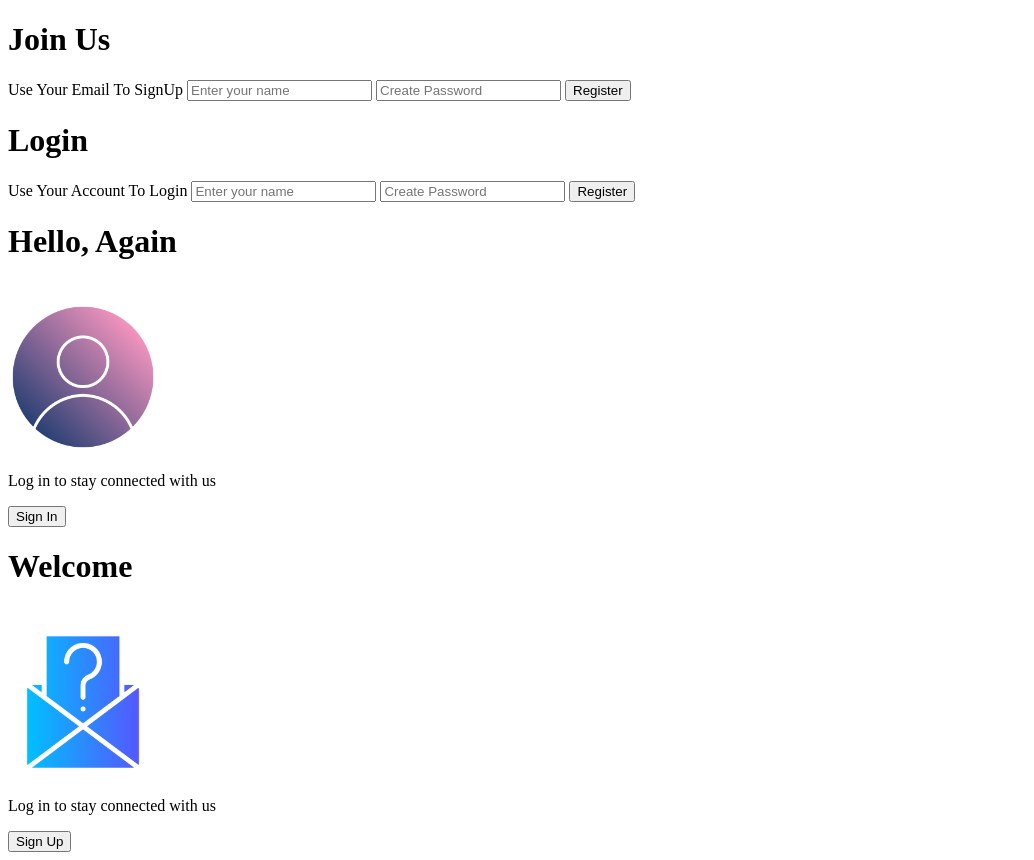
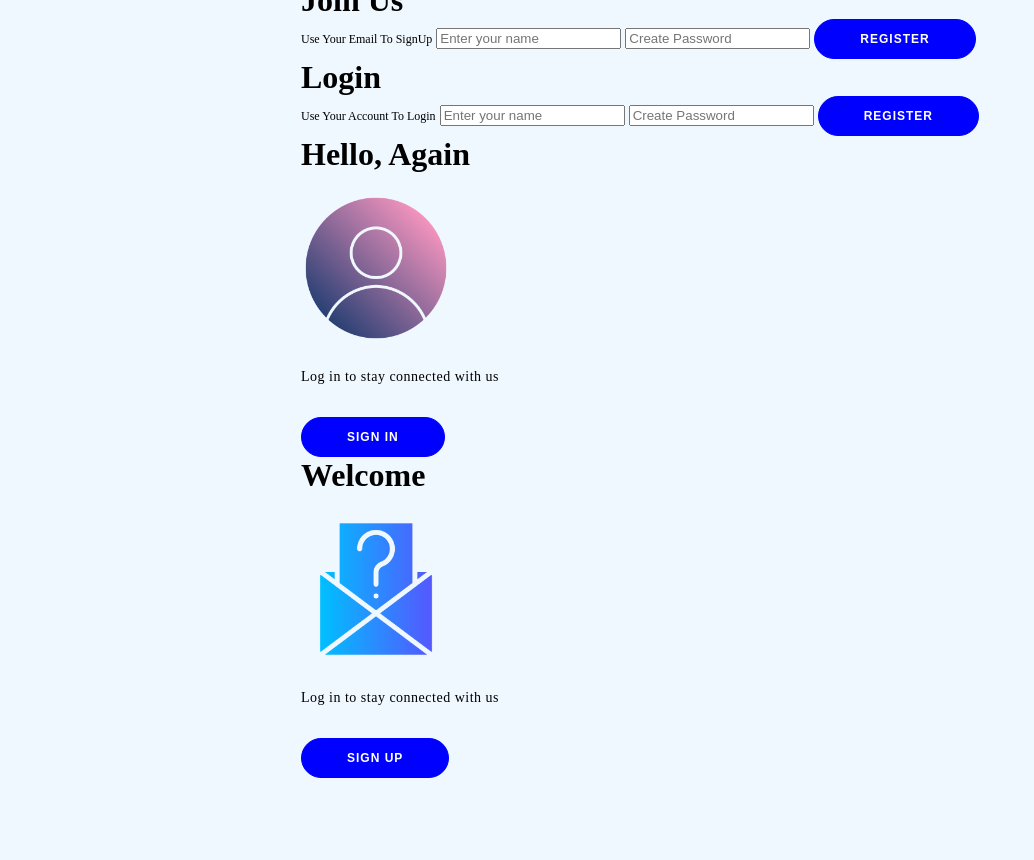
Before and after one commit to zamange/bug-tracker, a plain HTML site: page index.html in a window 1280 px wide. Shown: the whole page, without its empty margins (0-1034 px from the left). After the commit the page ends 830 px from the top, so only its background shows below. Drawn offline with Linux system fonts and the light colour scheme.

Commit message:
button styles

```diff
--- a/index.html
+++ b/index.html
@@ -4,6 +4,7 @@
     <meta charset="UTF-8">
     <meta name="viewport" content="width=device-width, initial-scale=1.0">
     <title>Bug Tracker</title>
+    <link rel="stylesheet" href="styles.css">
 </head>
 <body>
     <div class="container" id=""container>
--- a/styles.css
+++ b/styles.css
@@ -32,3 +32,24 @@ p{
 span{
     font-size: 12px;
 }
+
+a{
+    color: #333;
+    font-size: 14px;
+    text-decoration: none;
+    margin: 14px 0;
+}
+
+button{
+    border-radius: 20px;
+    border: 1px solid blue;
+    color: white;
+    font-size: 12px;
+    font-weight: bold;
+    padding: 12px 45px;
+    letter-spacing: 1px;
+    text-transform: uppercase;
+    transitions: transform 80ms ease-in;
+    background-color: blue;
+
+}
```
